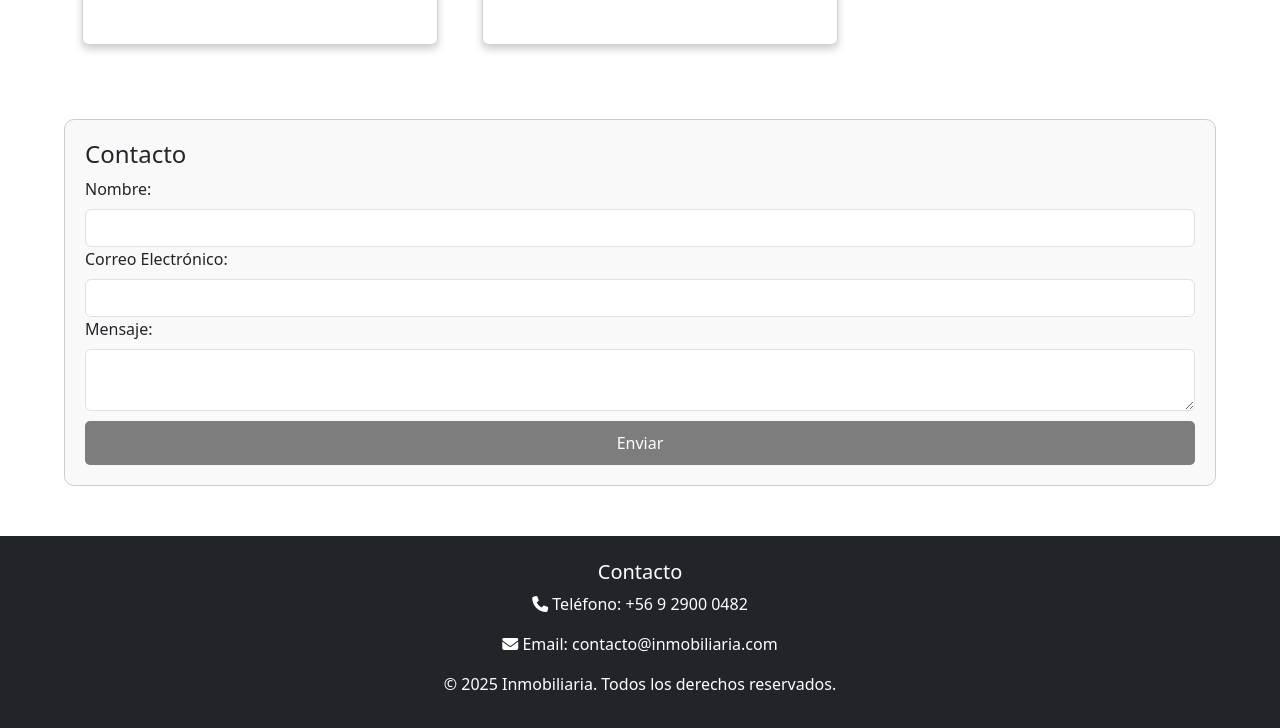
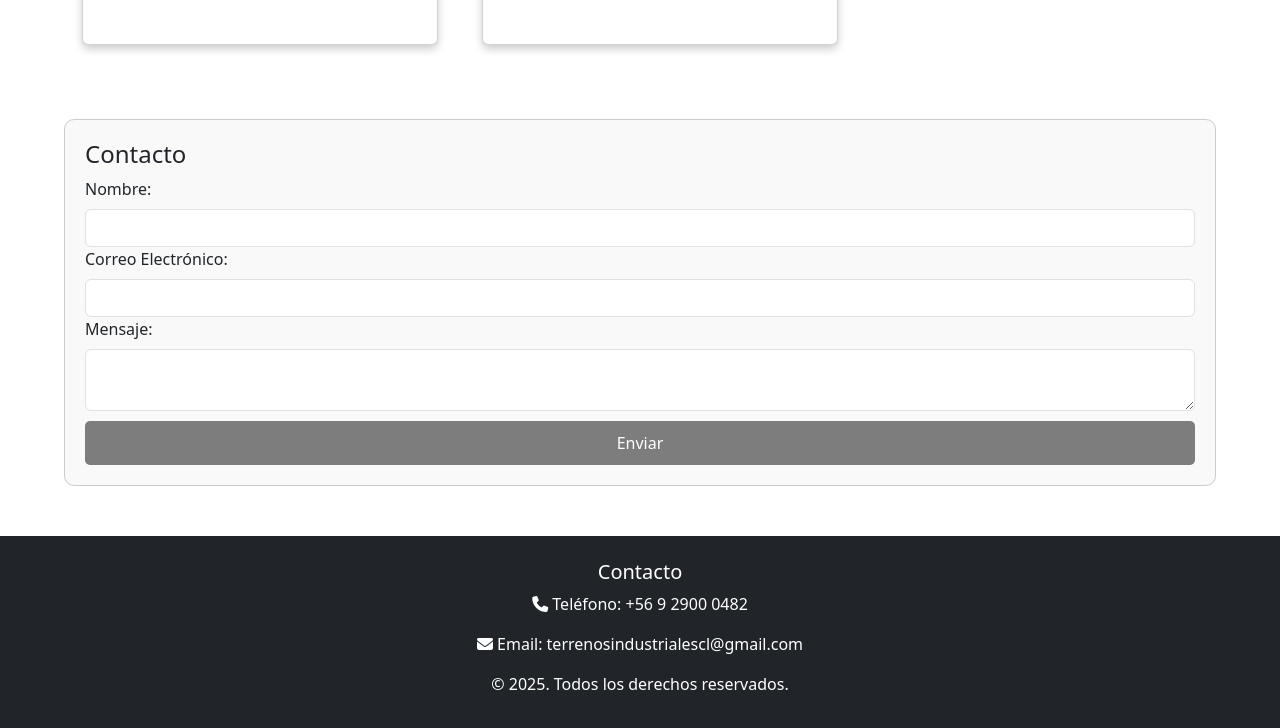
Before and after one commit to FernaRios1/terrenos, a plain HTML site: page index.html in a window 1280 px wide. Shown: the part 807-1535 px from the top of the page. Drawn offline with nearby package versions, Linux system fonts and the light colour scheme.

Commit message:
Cambiando email

```diff
--- a/index.html
+++ b/index.html
@@ -70,8 +70,8 @@
       <div class="container text-center">
           <h5>Contacto</h5>
           <p><i class="fas fa-phone"></i> Teléfono: +56 9 2900 0482</p>
-          <p><i class="fas fa-envelope"></i> Email: contacto@inmobiliaria.com</p>
-          <p class="mt-3">© 2025 Inmobiliaria. Todos los derechos reservados.</p>
+          <p><i class="fas fa-envelope"></i> Email: terrenosindustrialescl@gmail.com</p>
+          <p class="mt-3">© 2025. Todos los derechos reservados.</p>
       </div>
   </footer>
 
```
